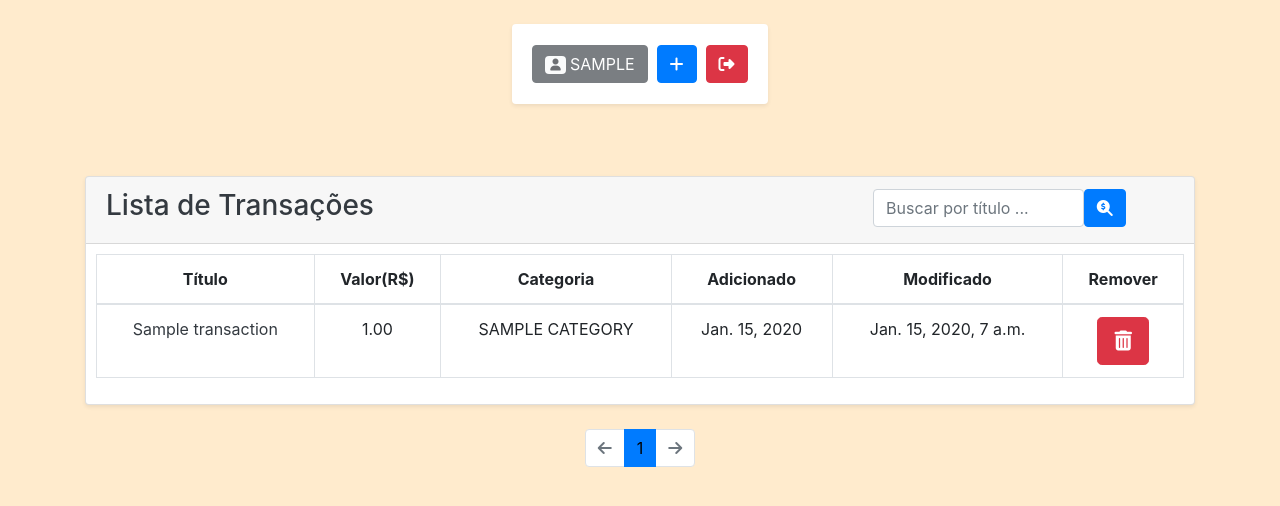
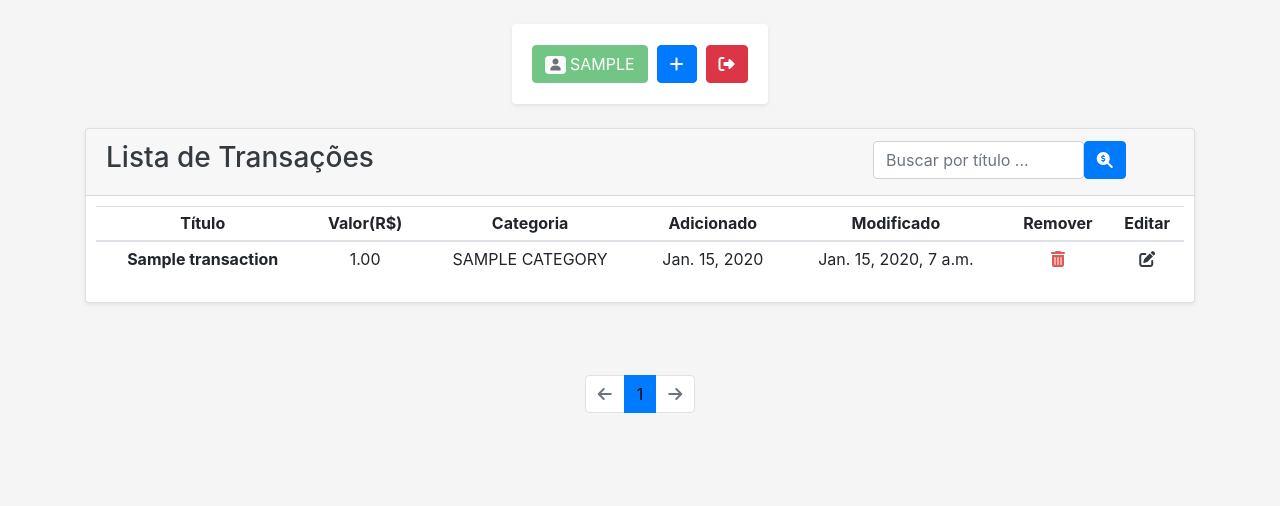
Before and after one commit to lvleo21/controle-financas, a Django app: page / in a window 1280 px wide. Shown: the top 506 px of the page. Run offline with Django 3.2, Linux system fonts and the light colour scheme; a user stored in the database is signed in; tables that the repository leaves empty hold one stand-in row (values such as "Sample post"); some libraries are stand-ins or nearby versions.

Commit message:
update: list_transaction, delete_trasaction. Add create_instace

```diff
--- /dev/null
+++ b/core/create_instance.py
@@ -0,0 +1,24 @@
+
+from core.models import *
+from datetime import date
+
+CREATE_INSTANCES_TRANSACTION = False
+
+def create_transaction(user):
+     if CREATE_INSTANCES_TRANSACTION:
+         client = Client.objects.get(user = user)
+         title = "borracha"
+         value = "1.00"
+         category = Category.objects.get(name="escolar")
+
+
+         transaction = Transaction(
+             client = client,
+             title = title,
+             value = value,
+             category = category,
+             date_trasaction = date.today(),
+
+         )
+
+         transaction.save()
--- a/core/forms.py
+++ b/core/forms.py
@@ -6,6 +6,7 @@ from betterforms.multiform import MultiModelForm
 from six import python_2_unicode_compatible
 
 class TransactionForm(ModelForm):
+
     class Meta:
         model = Transaction
         fields = "__all__"
@@ -17,6 +18,8 @@ class UserForm(UserCreationForm):
         fields = ["username", ]
 
 class ClientForm(ModelForm):
+
+
     class Meta:
         model = Client
         fields = "__all__"
--- a/core/models.py
+++ b/core/models.py
@@ -12,6 +12,7 @@ class Client(models.Model):
 
 
 class Category(models.Model):
+    client = models.ForeignKey(Client, on_delete=models.CASCADE, blank=True, null=True)
     name = models.CharField(max_length=50, verbose_name="Nome")
     is_active = models.BooleanField(verbose_name="Ativo?", default = False)
 
@@ -23,9 +24,12 @@ class Transaction(models.Model):
     title = models.CharField(max_length=50, verbose_name="Título")
     value = models.DecimalField(max_digits=7, decimal_places=2, verbose_name = "Valor")
     category = models.ForeignKey(Category, on_delete=models.CASCADE, verbose_name="Categoria")
-    date_now = models.DateTimeField(auto_now_add=True)
+    date_now = models.DateTimeField(auto_now=True)
     date_trasaction = models.DateField(verbose_name="Data da Transação")
     description = models.TextField(verbose_name="Descrição", blank=True)
 
     def __str__(self):
         return self.title.upper()
+
+    class Meta:
+        ordering = ["-date_now"]
--- a/core/templates/core/components/base.html
+++ b/core/templates/core/components/base.html
@@ -23,7 +23,7 @@
 
     <style>
         body{
-            background-color: blanchedalmond;
+            background-color: whitesmoke;
         }
     </style>
 
--- a/core/templates/core/list_transaction.html
+++ b/core/templates/core/list_transaction.html
@@ -21,8 +21,19 @@ Lista de Transações
         height: 10vh;
         width: 20vw;
 
+    }
 
-
+    .teste:hover {
+        background-color: rgb(228, 226, 226);
+    }
+    #delete{
+        color:rgb(221, 90, 90)
+    }
+    #delete:hover{
+        color:red
+    }
+    #edit:hover{
+        color: rgb(97, 128, 231);
     }
 </style>
 
@@ -32,12 +43,13 @@ Lista de Transações
 <br>
 <div class="d-flex justify-content-center">
 
-    <div class="square d-flex align-items-center d-flex justify-content-around shadow-sm p-3 mb-5 bg-white rounded">
-        <button type="button" class="btn btn-dark" disabled>
+    <div class="square d-flex align-items-center d-flex justify-content-around shadow-sm p-3 bg-white rounded">
+        <button type="button" class="btn btn-success" disabled>
             <span class="badge badge-light"><i class="fas fa-user"></i></span> {{request.user.username|upper}}
         </button>
 
-        <a class="btn btn-primary" style="color: white;"  href="{% url 'core:create_transaction' %}" title="Adicionar Transação">
+        <a class="btn btn-primary" style="color: white;" href="{% url 'core:create_transaction' %}"
+            title="Adicionar Transação">
             <i class="fas fa-plus"></i>
         </a>
 
@@ -51,11 +63,11 @@ Lista de Transações
 </div>
 
 
+
 <br>
 
-
 <div class="container">
-    <div class="card shadow-sm rounded">
+    <div class="card shadow-sm mb-5 bg-white rounded">
         <div class="card-header">
             <div class="d-flex justify-content-between">
                 <h3>
@@ -84,7 +96,7 @@ Lista de Transações
             </div>
         </div>
         <div class="card-body" style="padding: 10px;">
-            <table class="table table-bordered">
+            <table class="table table-sm">
                 <thead>
                     <tr>
                         <th class="text-center" scope="col">Título</th>
@@ -93,27 +105,36 @@ Lista de Transações
                         <th class="text-center" scope="col">Adicionado</th>
                         <th class="text-center" scope="col">Modificado</th>
                         <th class="text-center" scope="col">Remover</th>
+                        <th class="text-center" scope="col">Editar</th>
                     </tr>
                 </thead>
                 <tbody>
                     {% for transaction in transactions %}
+                    <a href="{% url 'core:update_transaction' transaction.pk %}">
 
-                    <tr>
+
+                        <tr class="teste">
                             <td class="text-center" id="title_label">
-                            <a class="text-dark" href="{% url 'core:update_transaction' transaction.pk %}">
-                                {{transaction.title}}
-                            </a>
+                                <b>{{transaction.title}}</b>
+
                             </td>
 
                             <td class="text-center"> {{transaction.value}}</td>
                             <td class="text-center">{{transaction.category}}</td>
                             <td class="text-center">{{transaction.date_trasaction}}</td>
                             <td class="text-center">{{transaction.date_now}}</td>
-                        <td class="text-center"><a class="btn btn-danger btn-lg" style=""
-                                href="{% url 'core:delete_transaction' transaction.pk %}">
-                                <i class="fas fa-trash-alt"></i></a></td>
+                            <td class="text-center">
+                                <a href="{% url 'core:delete_transaction' transaction.pk %}">
+                                    <i class="fas fa-trash-alt" id = "delete"></i>
+                                </a>
+                            </td>
+                            <td class="text-center">
+                                <a class="text-dark" href="{% url 'core:update_transaction' transaction.pk %}">
+                                    <i class="fas fa-edit" id = "edit"></i>
+                                </a>
+                            </td>
                         </tr>
-
+                    </a>
                     {% endfor %}
                 </tbody>
             </table>
--- a/core/views.py
+++ b/core/views.py
@@ -4,20 +4,21 @@ from core.models import *
 from django.views.generic import CreateView, ListView, UpdateView, DeleteView
 from core.forms import *
 from django.contrib.auth.mixins import LoginRequiredMixin
-
-
+from core.create_instance import create_transaction
 
 class TrasactionListView(LoginRequiredMixin, ListView):
     model = Transaction
     template_name = "core/list_transaction.html"
     context_object_name = "transactions"
-    paginate_by = 5
+    paginate_by = 9
+
+
 
     def get_queryset(self, *args, **kwargs):
         qs = super(TrasactionListView, self).get_queryset(*args, **kwargs)
         search = self.request.GET.get("id_search", None)
         qs = qs.filter(client__user = self.request.user)
-
+        create_transaction(self.request.user)
         if search is not None:
             qs = qs.filter(title__icontains = search)
 
@@ -32,6 +33,18 @@ class TransactionCreateView(LoginRequiredMixin, CreateView):
     template_name = "core/create_transaction.html"
     success_url = reverse_lazy('core:list_transaction')
 
+    def get_category_by_user(self, user):
+        category = Category.objects.all()
+
+        if (user.is_superuser is False):
+            category = Category.objects.filter(client__user = user)
+
+        return category
+
+    def get_context_data(self, **kwargs):
+        context = super(TransactionCreateView, self).get_context_data(**kwargs)
+        context['form'].fields['category'].queryset = self.get_category_by_user(self.request.user)
+        return context
 
     def form_valid(self, form):
         self.object = form.save()
```
Also changed, not shown: ControleFinancas/settings.py (+2 -7 lines), core/templates/core/transaction_confirm_delete.html (+32 -9 lines), core/migrations/0002_auto_20200704_1359.py (added), core/migrations/0003_category_client.py (added). Lines whose indentation alone changed are shown as unchanged.
